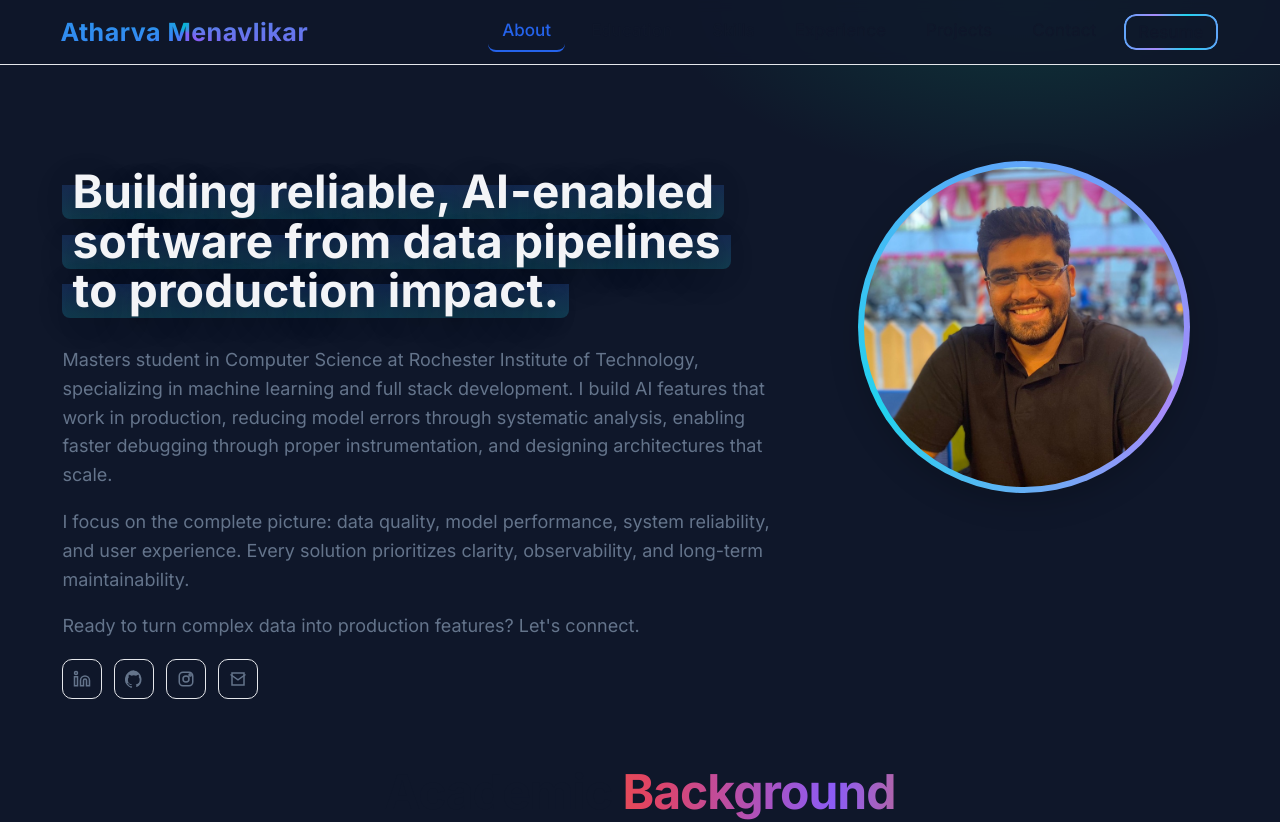
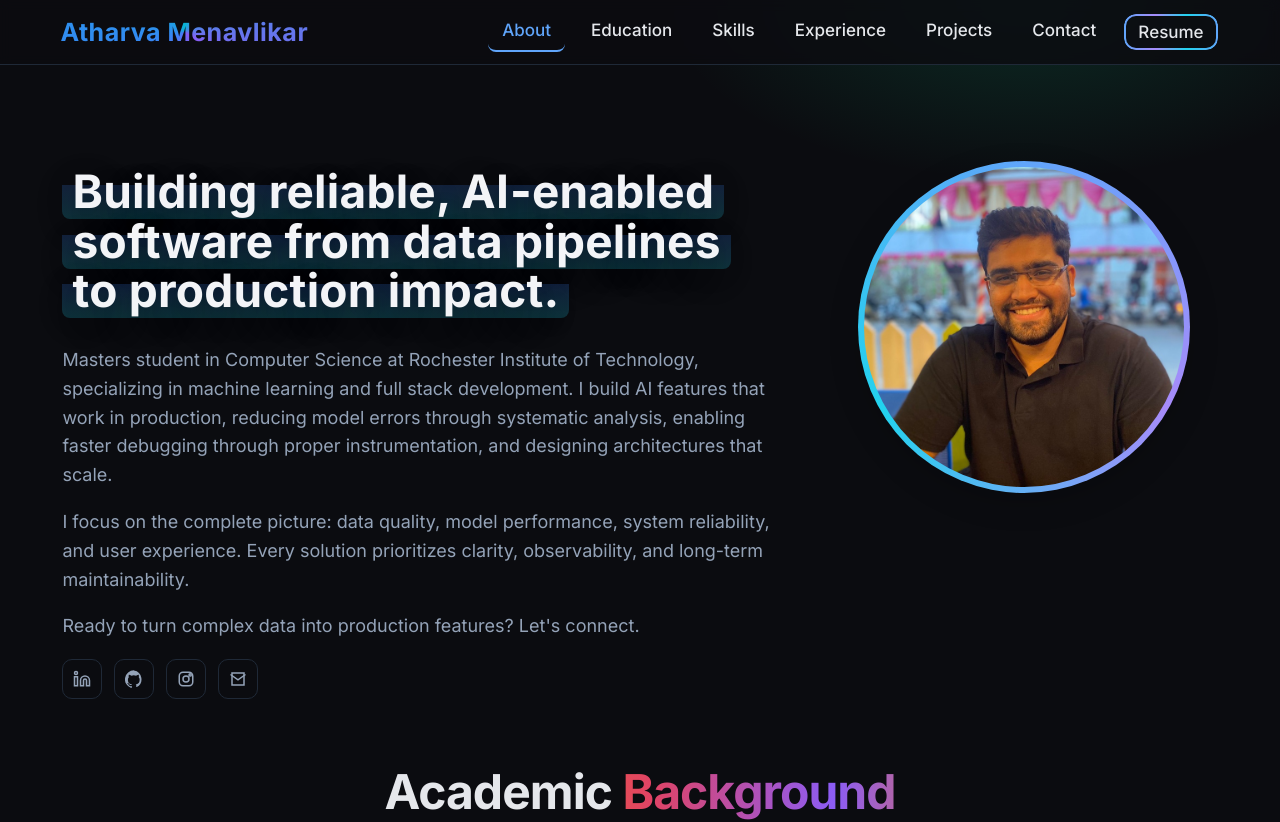
Before and after one commit to atharvamenavlikar/Portfolio, a Next.js app: page / in a window 1280 px wide. Shown: the top 822 px of the page. Built offline with nearby package versions, Linux system fonts and the light colour scheme.

Commit message:
Updated for light theme

```diff
--- a/app/globals.css
+++ b/app/globals.css
@@ -3,14 +3,14 @@
 html, body { margin: 0; padding: 0; }
 
 :root {
-  --bg: #0f172a;
-  --surface: #ffffff;
-  --muted-surface: #f6f7fb;
-  --text: #0f172a;
-  --muted: #64748b;
-  --link: #2563eb;
-  --accent: #111827;
-  --border: #e5e7eb;
+  --bg: #0b0c10;
+  --surface: #12151c;
+  --muted-surface: #0f131a;
+  --text: #e5e7eb;
+  --muted: #94a3b8;
+  --link: #60a5fa;
+  --accent: #e2e8f0;
+  --border: #1f2937;
   --container: min(94vw, 1360px);
 }
 
```
